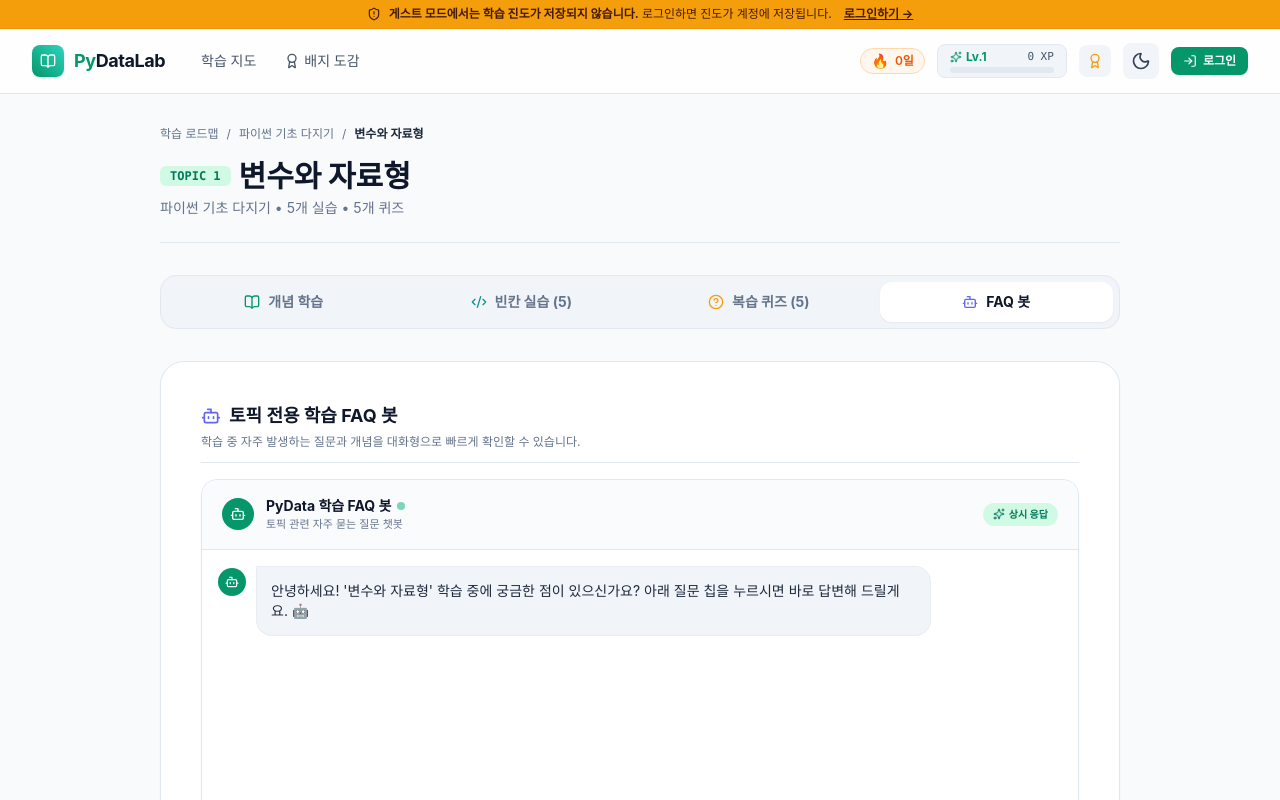
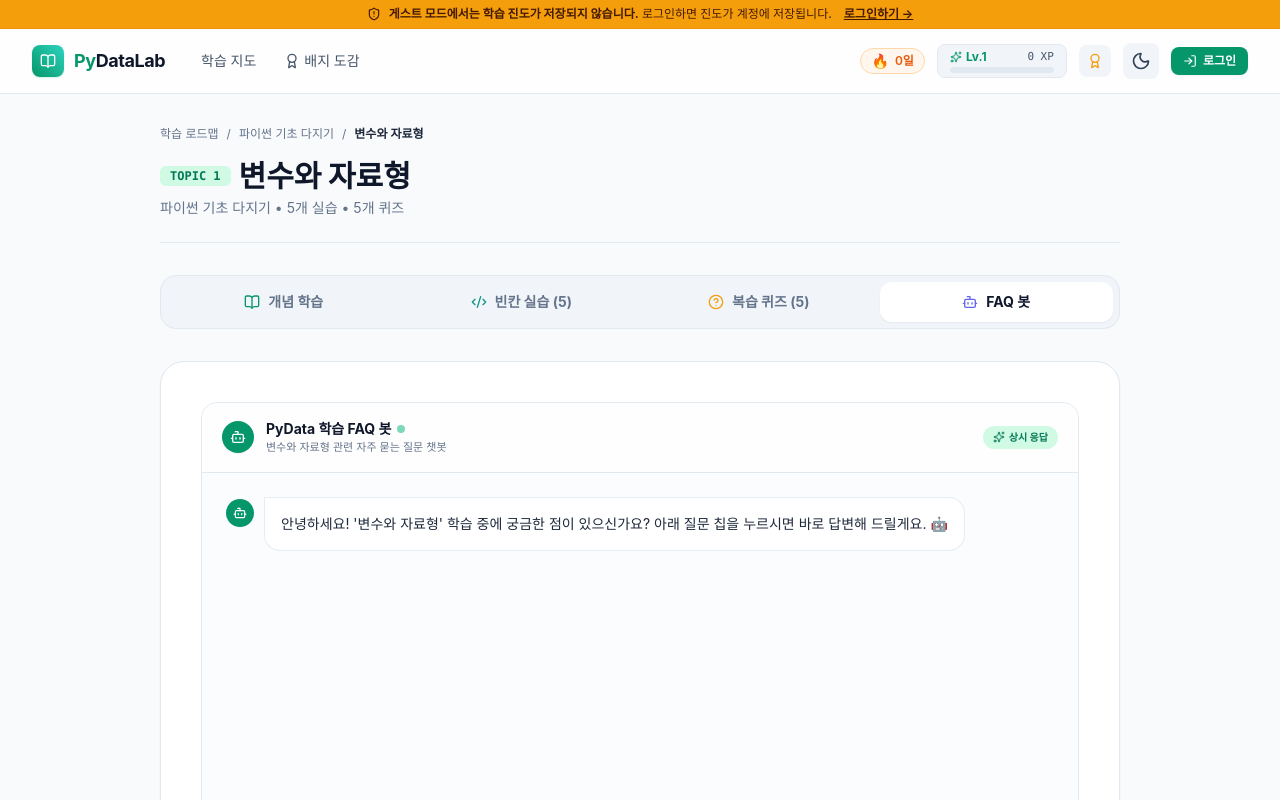
Before and after one commit to wiky86/python-support, a Next.js app: page /tracks/track1/track1.variables in a window 1280 px wide. Both pictures are taken after a click on the button "FAQ 봇". Shown: the top 800 px of the page. Built offline with nearby package versions, Linux system fonts and the light colour scheme.

Commit message:
style: 4개 학습 탭(개념/빈칸/퀴즈/FAQ) 콘텐츠 및 카드 너비 100% 완전 통일

```diff
--- a/src/components/FaqChatbot.tsx
+++ b/src/components/FaqChatbot.tsx
@@ -2,7 +2,7 @@
 
 import React, { useState, useEffect, useRef } from "react";
 import { FAQItem } from "@/types/content";
-import { Bot, User, MessageSquare, Sparkles, Send } from "lucide-react";
+import { Bot, User, MessageSquare, Sparkles } from "lucide-react";
 
 interface FaqChatbotProps {
   faqList: FAQItem[];
@@ -67,9 +67,9 @@ export function FaqChatbot({ faqList, topicTitle }: FaqChatbotProps) {
   };
 
   return (
-    <div className="rounded-2xl border border-slate-200 dark:border-slate-800 bg-white dark:bg-slate-900 overflow-hidden shadow-sm flex flex-col h-[480px]">
+    <div className="w-full rounded-2xl border border-slate-200 dark:border-slate-800 bg-slate-50/50 dark:bg-slate-950/40 overflow-hidden flex flex-col h-[540px]">
       {/* Chatbot Header */}
-      <div className="px-5 py-4 border-b border-slate-200 dark:border-slate-800 bg-slate-50/70 dark:bg-slate-950/40 flex items-center justify-between">
+      <div className="px-5 py-4 border-b border-slate-200 dark:border-slate-800 bg-white/80 dark:bg-slate-900/80 flex items-center justify-between">
         <div className="flex items-center gap-3">
           <div className="w-8 h-8 rounded-full bg-emerald-600 text-white flex items-center justify-center shadow-sm">
             <Bot className="w-4 h-4" />
@@ -80,7 +80,7 @@ export function FaqChatbot({ faqList, topicTitle }: FaqChatbotProps) {
               <span className="w-2 h-2 rounded-full bg-emerald-500 animate-pulse" />
             </h4>
             <p className="text-[11px] text-slate-500 dark:text-slate-400">
-              토픽 관련 자주 묻는 질문 챗봇
+              {topicTitle} 관련 자주 묻는 질문 챗봇
             </p>
           </div>
         </div>
@@ -91,7 +91,7 @@ export function FaqChatbot({ faqList, topicTitle }: FaqChatbotProps) {
       </div>
 
       {/* Messages Scroll Area */}
-      <div className="flex-1 overflow-y-auto p-4 space-y-4">
+      <div className="flex-1 overflow-y-auto p-4 sm:p-6 space-y-4">
         {messages.map((msg, idx) => {
           const isBot = msg.sender === "bot";
           const isCurrentlyTyping = typingIndex === idx;
@@ -100,7 +100,7 @@ export function FaqChatbot({ faqList, topicTitle }: FaqChatbotProps) {
           return (
             <div
               key={idx}
-              className={`flex items-start gap-2.5 ${
+              className={`flex items-start gap-2.5 w-full ${
                 isBot ? "justify-start" : "justify-end"
               }`}
             >
@@ -111,13 +111,13 @@ export function FaqChatbot({ faqList, topicTitle }: FaqChatbotProps) {
               )}
 
               <div
-                className={`max-w-[80%] p-3.5 rounded-2xl text-xs sm:text-sm leading-relaxed ${
+                className={`max-w-[85%] p-4 rounded-2xl text-xs sm:text-sm leading-relaxed ${
                   isBot
-                    ? "bg-slate-100 dark:bg-slate-800 text-slate-800 dark:text-slate-200 rounded-tl-none border border-slate-200/60 dark:border-slate-700/60"
+                    ? "bg-white dark:bg-slate-800 text-slate-800 dark:text-slate-200 rounded-tl-none border border-slate-200/80 dark:border-slate-700/80 shadow-xs"
                     : "bg-emerald-600 text-white rounded-tr-none shadow-sm font-medium"
                 }`}
               >
-                {textToShow}
+                <div className="whitespace-pre-line">{textToShow}</div>
                 {isCurrentlyTyping && (
                   <span className="inline-block w-1.5 h-4 ml-1 bg-emerald-500 animate-pulse align-middle" />
                 )}
@@ -134,19 +134,20 @@ export function FaqChatbot({ faqList, topicTitle }: FaqChatbotProps) {
         <div ref={messagesEndRef} />
       </div>
 
-      {/* Question Chips Panel (SPEC 3.5) */}
-      <div className="p-3 bg-slate-50 dark:bg-slate-950/60 border-t border-slate-200 dark:border-slate-800">
-        <div className="text-[11px] font-bold text-slate-500 dark:text-slate-400 mb-2 flex items-center gap-1">
+      {/* Question Chips Panel */}
+      <div className="p-4 bg-white/90 dark:bg-slate-900/90 border-t border-slate-200 dark:border-slate-800 w-full">
+        <div className="text-[11px] font-bold text-slate-500 dark:text-slate-400 mb-2.5 flex items-center gap-1">
           <MessageSquare className="w-3.5 h-3.5 text-emerald-500" />
-          질문을 선택하세요:
+          질문을 클릭하면 즉시 답변을 확인하실 수 있습니다:
         </div>
-        <div className="flex flex-wrap gap-1.5 max-h-24 overflow-y-auto">
+        <div className="flex flex-wrap gap-2 max-h-32 overflow-y-auto">
           {faqList.map((faq, idx) => (
             <button
               key={idx}
+              type="button"
               disabled={typingIndex !== null}
               onClick={() => handleSelectFaq(faq)}
-              className="px-2.5 py-1.5 rounded-lg bg-white dark:bg-slate-800 hover:bg-emerald-50 hover:border-emerald-300 dark:hover:bg-emerald-950/40 dark:hover:border-emerald-700 border border-slate-200 dark:border-slate-700 text-slate-700 dark:text-slate-300 text-xs text-left transition-all shadow-xs disabled:opacity-50"
+              className="px-3 py-2 rounded-xl bg-slate-50 dark:bg-slate-800 hover:bg-emerald-50 hover:border-emerald-300 dark:hover:bg-emerald-950/40 dark:hover:border-emerald-700 border border-slate-200 dark:border-slate-700 text-slate-700 dark:text-slate-300 text-xs text-left transition-all shadow-xs disabled:opacity-50 cursor-pointer"
             >
               💬 {faq.q}
             </button>
--- a/src/components/FillInBlank.tsx
+++ b/src/components/FillInBlank.tsx
@@ -57,14 +57,19 @@ export function FillInBlankList({
 
   return (
     <div className="space-y-6">
-      <div className="flex items-center gap-2 pb-2 border-b border-slate-200 dark:border-slate-800">
-        <Terminal className="w-5 h-5 text-emerald-600 dark:text-emerald-400" />
-        <h3 className="text-lg font-bold text-slate-900 dark:text-white">
-          {title}
-        </h3>
+      <div className="flex items-center justify-between pb-3 border-b border-slate-200 dark:border-slate-800">
+        <div className="flex items-center gap-2">
+          <Terminal className="w-5 h-5 text-teal-600 dark:text-teal-400" />
+          <h3 className="text-lg font-bold text-slate-900 dark:text-white">
+            {title}
+          </h3>
+        </div>
+        <span className="text-xs font-semibold px-2.5 py-1 rounded-full bg-slate-100 dark:bg-slate-800 text-slate-600 dark:text-slate-300">
+          총 {items.length}개 실습
+        </span>
       </div>
 
-      <div className="space-y-5">
+      <div className="space-y-6">
         {items.map((item, idx) => {
           const isCorrect = results[item.id] === true;
           const isWrong = results[item.id] === false;
@@ -77,12 +82,12 @@ export function FillInBlankList({
           return (
             <div
               key={item.id}
-              className={`p-5 rounded-xl border transition-all ${
+              className={`p-5 sm:p-6 rounded-2xl border transition-all w-full ${
                 isCorrect
                   ? "bg-emerald-50/50 dark:bg-emerald-950/20 border-emerald-300 dark:border-emerald-800"
                   : isWrong
                   ? "bg-rose-50/50 dark:bg-rose-950/20 border-rose-300 dark:border-rose-800"
-                  : "bg-white dark:bg-slate-900 border-slate-200 dark:border-slate-800 shadow-sm"
+                  : "bg-slate-50/60 dark:bg-slate-950/40 border-slate-200/80 dark:border-slate-800/80 shadow-none"
               }`}
             >
               {/* Question / Prompt */}
--- a/src/components/QuizRunner.tsx
+++ b/src/components/QuizRunner.tsx
@@ -190,26 +190,26 @@ export function QuizRunner({
           return (
             <div
               key={q.id}
-              className={`p-6 rounded-xl border transition-all ${
+              className={`p-5 sm:p-6 rounded-2xl border transition-all w-full ${
                 submitted
                   ? isCorrect
                     ? "bg-emerald-50/40 dark:bg-emerald-950/20 border-emerald-300 dark:border-emerald-800"
                     : "bg-rose-50/40 dark:bg-rose-950/20 border-rose-300 dark:border-rose-800"
-                  : "bg-white dark:bg-slate-900 border-slate-200 dark:border-slate-800 shadow-sm"
+                  : "bg-slate-50/60 dark:bg-slate-950/40 border-slate-200/80 dark:border-slate-800/80 shadow-none"
               }`}
             >
               {/* Question title */}
               <div className="flex items-start gap-3 mb-4">
-                <span className="flex-shrink-0 flex items-center justify-center w-6 h-6 rounded-full bg-slate-100 dark:bg-slate-800 text-xs font-bold text-slate-700 dark:text-slate-300">
+                <span className="flex-shrink-0 flex items-center justify-center w-6 h-6 rounded-full bg-slate-200 dark:bg-slate-800 text-xs font-bold text-slate-700 dark:text-slate-300 mt-0.5">
                   Q{idx + 1}
                 </span>
-                <div className="text-sm font-semibold text-slate-900 dark:text-white whitespace-pre-line leading-relaxed">
+                <div className="text-sm sm:text-base font-semibold text-slate-900 dark:text-white whitespace-pre-line leading-relaxed flex-1">
                   {q.q}
                 </div>
               </div>
 
-              {/* 4-Choice Options */}
-              <div className="space-y-2.5 pl-9">
+              {/* 4-Choice Options (Full width) */}
+              <div className="space-y-2.5 w-full">
                 {q.options.map((option, optIdx) => {
                   const isThisSelected = selected === optIdx;
                   const isThisAnswer = q.answer === optIdx;
--- a/src/components/TopicView.tsx
+++ b/src/components/TopicView.tsx
@@ -277,18 +277,7 @@ export function TopicView({
 
         {/* Tab 4: FAQ Bot */}
         <div className={activeTab === "faq" ? `${tabCardClassName} block` : "hidden"}>
-          <div className="space-y-4">
-            <div className="pb-3 border-b border-slate-200 dark:border-slate-800">
-              <h3 className="text-lg font-bold text-slate-900 dark:text-white flex items-center gap-2">
-                <Bot className="w-5 h-5 text-indigo-500" />
-                토픽 전용 학습 FAQ 봇
-              </h3>
-              <p className="text-xs text-slate-500 dark:text-slate-400 mt-1">
-                학습 중 자주 발생하는 질문과 개념을 대화형으로 빠르게 확인할 수 있습니다.
-              </p>
-            </div>
-            <FaqChatbot faqList={topic.faq} topicTitle={topic.title} />
-          </div>
+          <FaqChatbot faqList={topic.faq} topicTitle={topic.title} />
         </div>
       </div>
 
```
